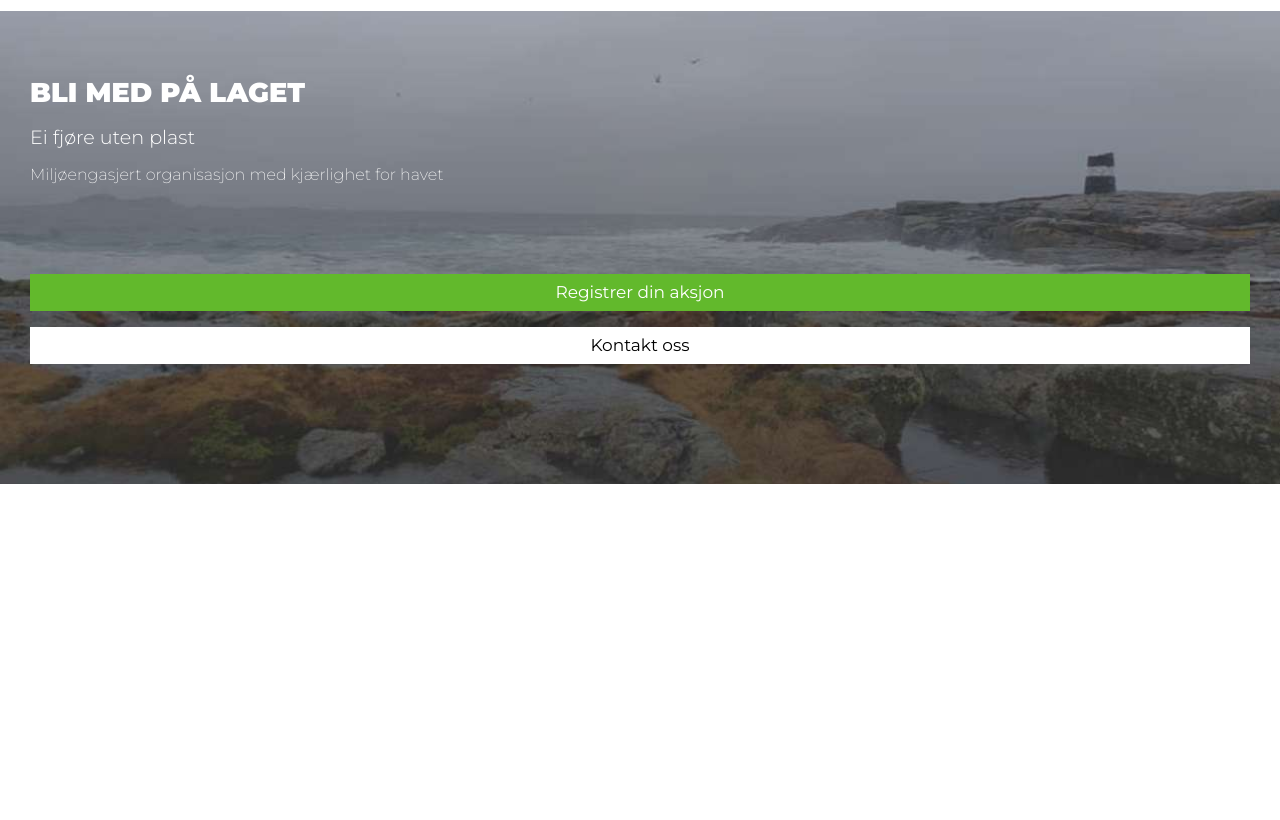
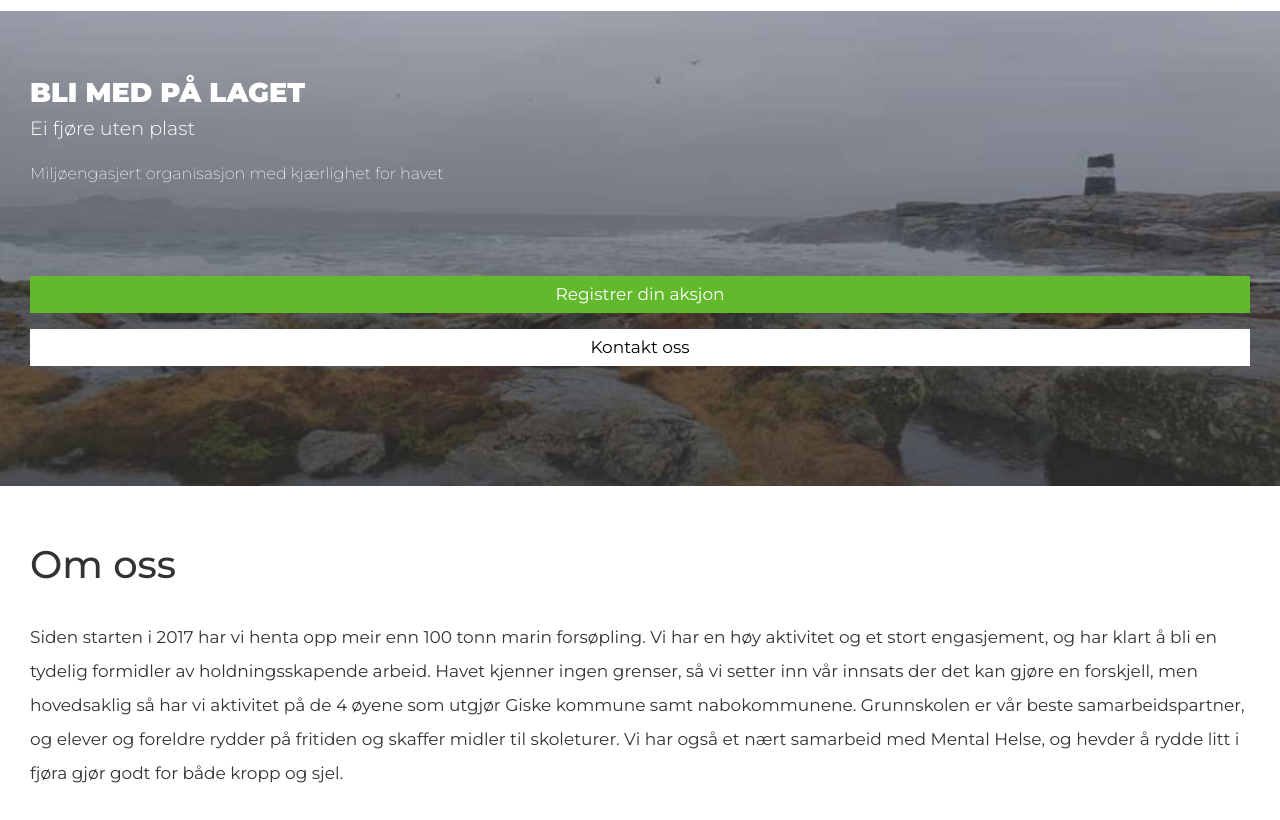
Before and after one commit to oyvindremme/plastfritt-hav, a Gatsby site: page / in a window 1280 px wide. Shown: the part 66-886 px from the top of the page. Before the commit the page ends 800 px from the top, so only its background shows below. Built offline with nearby package versions, Linux system fonts and the light colour scheme; Gatsby itself is replaced by a stand-in of ours.

Commit message:
added about us section

```diff
--- a/gatsby-config.js
+++ b/gatsby-config.js
@@ -16,7 +16,7 @@ module.exports = {
         fonts: [
           {
             family: "Montserrat",
-            variants: ["200", "300", "400", "700", "900"]
+            variants: ["200", "300", "400", "500", "700", "900"]
           }
         ],
       },
--- a/src/components/Header.js
+++ b/src/components/Header.js
@@ -24,7 +24,7 @@ const Header = () => {
             fluid={data.headerBackgroundImage.childImageSharp.fluid}
             backgroundColor="#333333"
         >
-            <h1 className="front-header__title">Bli med på laget</h1>
+            <h2 className="front-header__title">Bli med på laget</h2>
             <p className="front-header__sub-title">Ei fjøre uten plast</p>
             <p className="front-header__body-text">Miljøengasjert organisasjon med kjærlighet for havet</p>
 
--- /dev/null
+++ b/src/components/OmOss.js
@@ -0,0 +1,14 @@
+import React from "react"
+
+const OmOss = () => (
+    <section className="om-oss">
+        <h2>
+            Om oss
+        </h2>
+        <p>
+            Siden starten i 2017 har vi henta opp meir enn 100 tonn marin forsøpling. Vi har en høy aktivitet og et stort engasjement, og har klart å bli en tydelig formidler av holdningsskapende arbeid. Havet kjenner ingen grenser, så vi setter inn vår innsats der det kan gjøre en forskjell, men hovedsaklig så har vi aktivitet på de 4 øyene som utgjør Giske kommune samt nabokommunene. Grunnskolen er vår beste samarbeidspartner, og elever og foreldre rydder på fritiden og skaffer midler til skoleturer. Vi har også et nært samarbeid med Mental Helse, og hevder å rydde litt i fjøra gjør godt for både kropp og sjel.
+        </p>
+    </section>
+)
+
+export default OmOss
--- a/src/pages/index.js
+++ b/src/pages/index.js
@@ -3,6 +3,7 @@ import React from "react"
 // Components
 import Nav from "../components/Nav"
 import Header from "../components/Header"
+import OmOss from "../components/OmOss"
 
 // Assets
 import "../styles/main.scss"
@@ -12,6 +13,7 @@ const Hjem = ({ data }) => {
         <>
             <Nav />
             <Header />
+            <OmOss />
         </>
     )
 }
--- a/src/styles/main.scss
+++ b/src/styles/main.scss
@@ -7,6 +7,16 @@ body {
     font-family: "Montserrat", sans-serif;
     font-size: 17px;
     color: #333333;
+}
+
+p {
+    line-height: 2;
+}
+
+h2 {
+    margin-bottom: 2rem;
+    font-weight: 500;
+    font-size: 2.4rem;
 }
 
 /*
@@ -39,8 +49,8 @@ body {
     &__title {
         font-size: 1.7rem;
         text-transform: uppercase;
-        margin-bottom: 1rem;
         font-weight: 900;
+        margin-bottom: 0;
     }
     &__sub-title {
         font-size: 1.2rem;
@@ -51,6 +61,7 @@ body {
         font-size: 1rem;
         font-weight: 200;
         padding-bottom: 90px;
+        line-height: 1.4;
     }
     &__cta-primary {
         background-color: #62B92C;
@@ -74,3 +85,9 @@ body {
         text-align: center;
     }
 }
+
+// Section Om oss
+.om-oss {
+    padding: 30px;
+    padding-top: 55px;
+}
```
